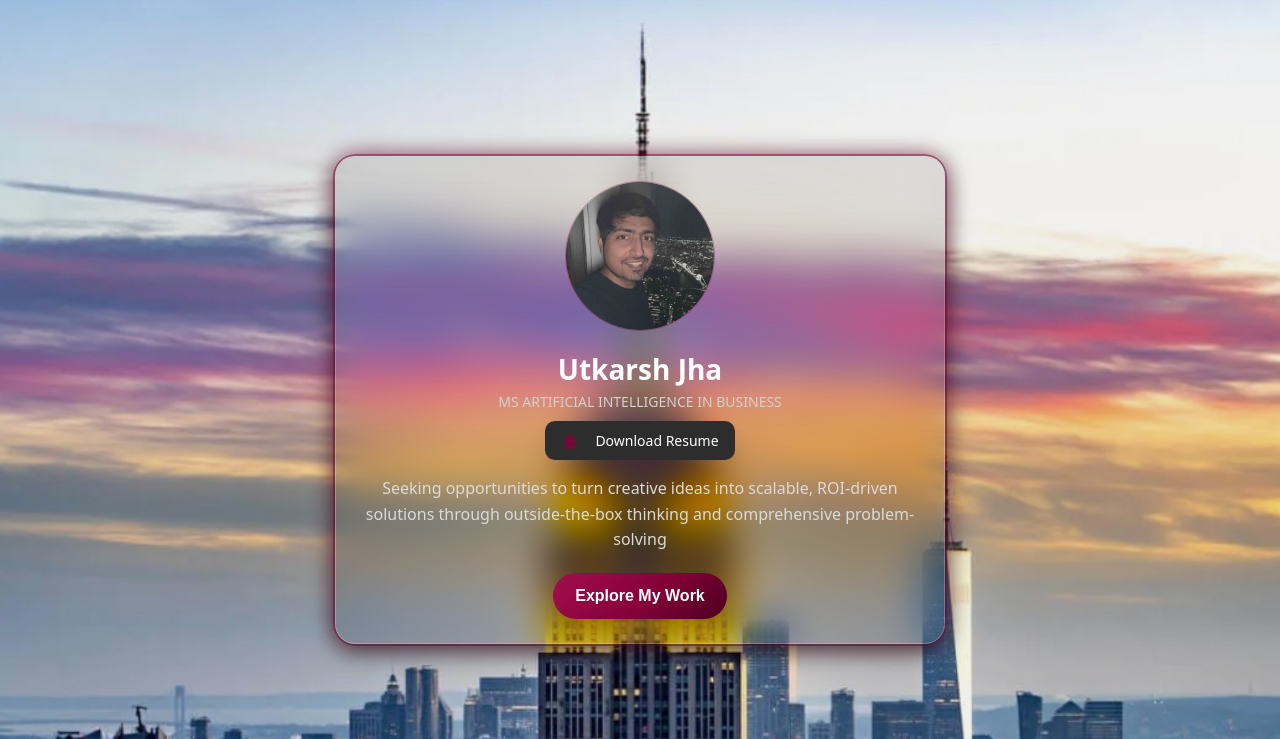
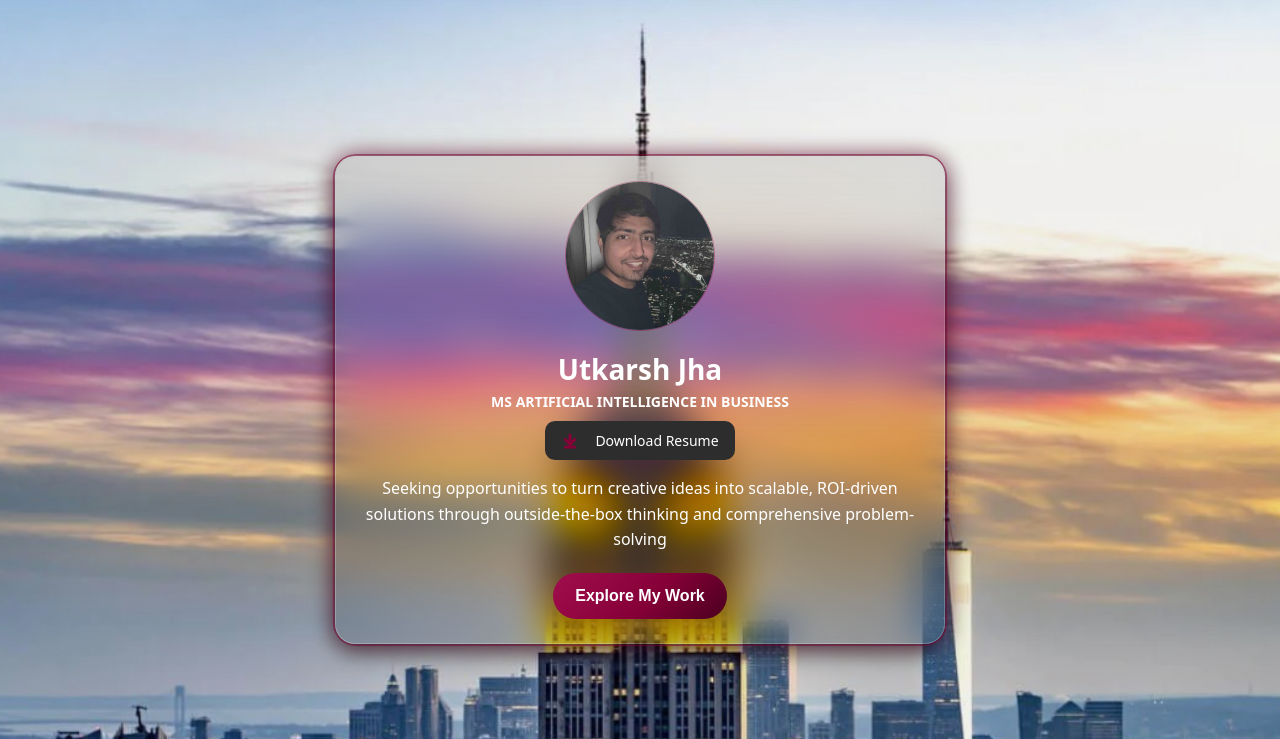
Before and after one commit to Utkarsh-Jha-MSAIB/Utkarsh-Jha-MSAIB.github.io, a plain HTML site: page index.html in a window 1280 px wide. Shown: the top 739 px of the page. Drawn offline with Linux system fonts and the light colour scheme.

```diff
--- a/index.html
+++ b/index.html
@@ -260,8 +260,8 @@
     }
     .gate-avatar{width:150px;height:150px;border-radius:65%;object-fit:cover;border:1.5px solid rgba(134,0,56,.45)}
     .gate-name{margin:14px 0 4px;font-size:28px;font-weight:900}
-    .gate-tagline{margin:0;color:#cfcfcf;font-size:14px;text-transform:uppercase;font-weight:300}
-    .gate-about{margin:14px auto 20px;color:#dadada;max-width:560px;line-height:1.6}
+    .gate-tagline{margin:0;color:#ffffff;font-size:14px;text-transform:uppercase;font-weight:700}
+    .gate-about{margin:14px auto 20px;color:#ffffff;max-width:560px;line-height:1.6}
     /* Base small buttons */
     .gate-btn { position:relative; overflow:hidden; display:inline-flex; align-items:center; gap:8px; background:#2d2d2d; color:#fff; border:none; padding:10px 16px; border-radius:10px; font-weight:400; font-size:14px; cursor:pointer; transition:background .3s ease, transform .2s ease; isolation:isolate; }
     .gate-btn:hover { background:#444; transform:translateY(-1px); }
```
